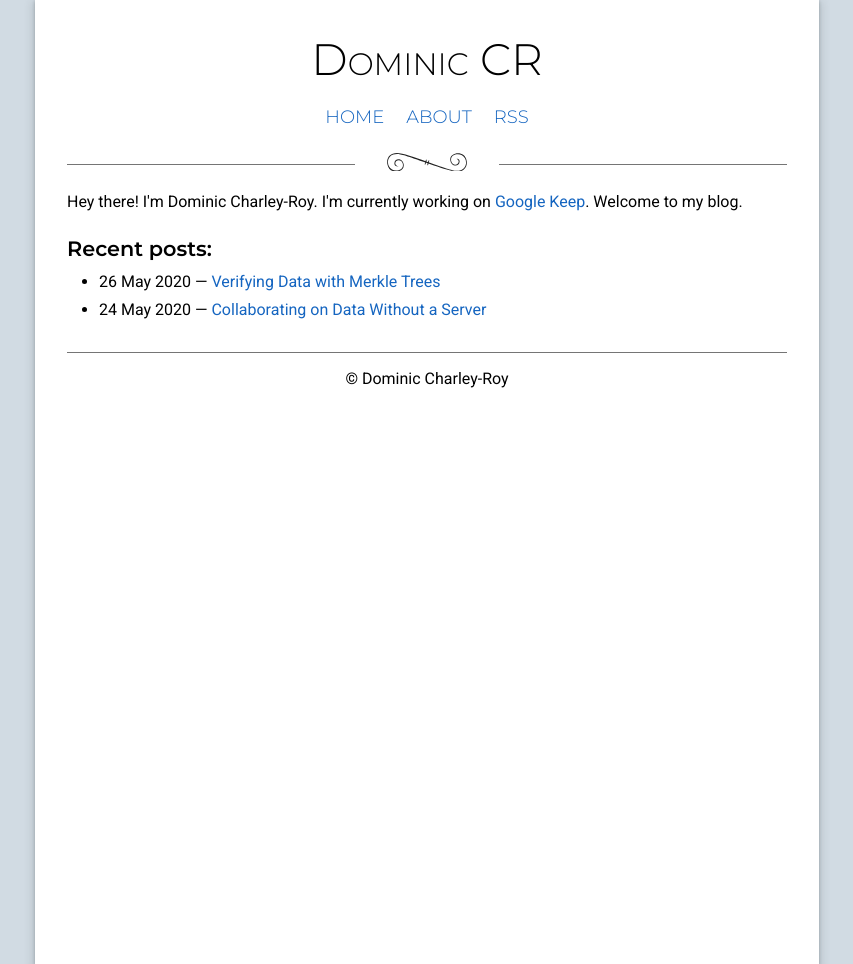
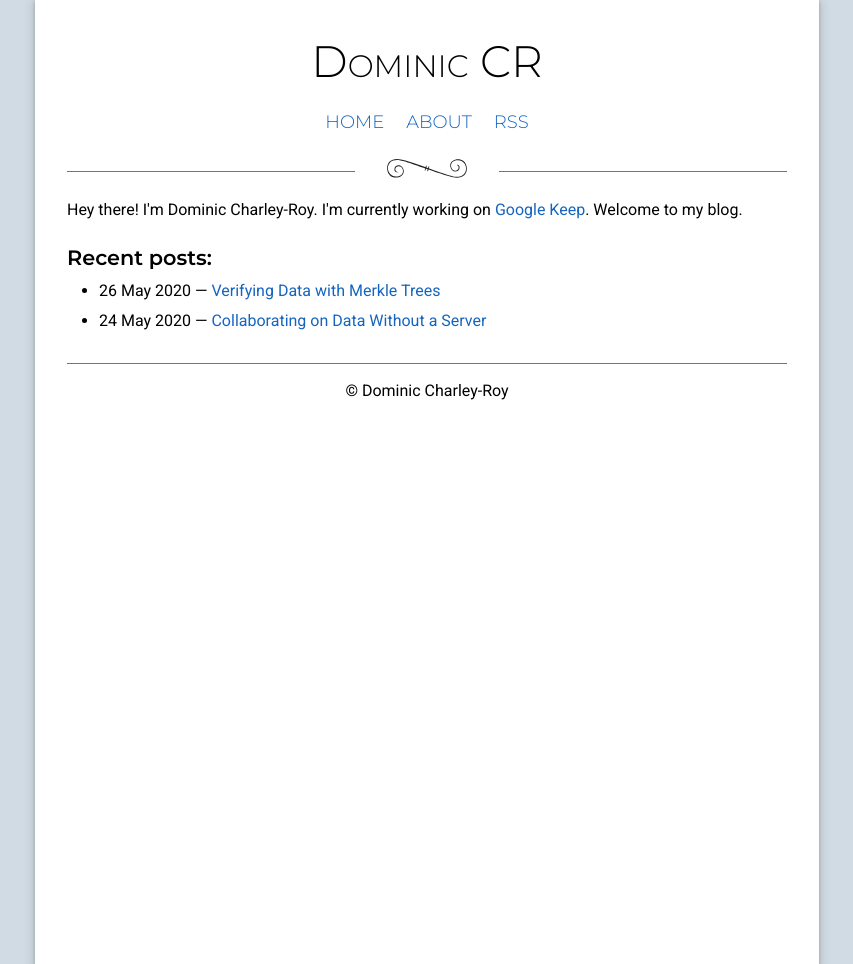
Before and after one commit to jokeofweek/jokeofweek.github.io, a Jekyll site: the page built from index.markdown, in a window 1280 px wide. Shown: the whole page, without its empty margins (213-1066 px from the left). Built offline with Jekyll 4.4.1, drawn with Linux system fonts in a browser that asks for light colours.

Commit message:
Increase line height.

```diff
--- a/_sass/typography.scss
+++ b/_sass/typography.scss
@@ -3,7 +3,7 @@ $text-font: 'Roboto', sans-serif;
 
 body {
 	font-family: $text-font;
-	line-height: 1.25;
+	line-height: 1.35;
 }
 
 header #title {
```
